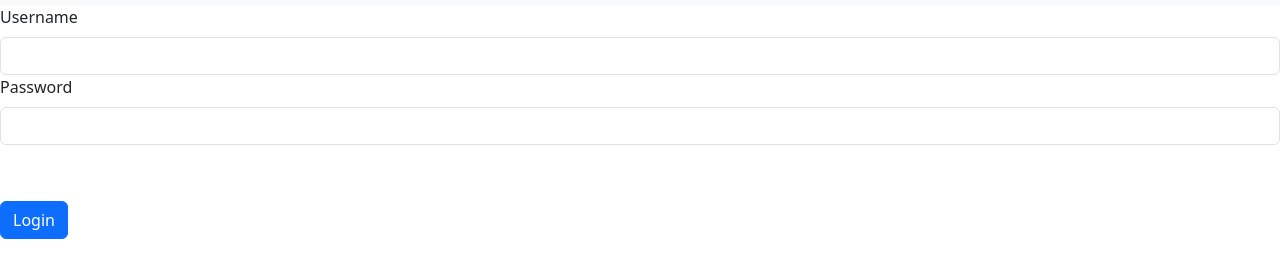
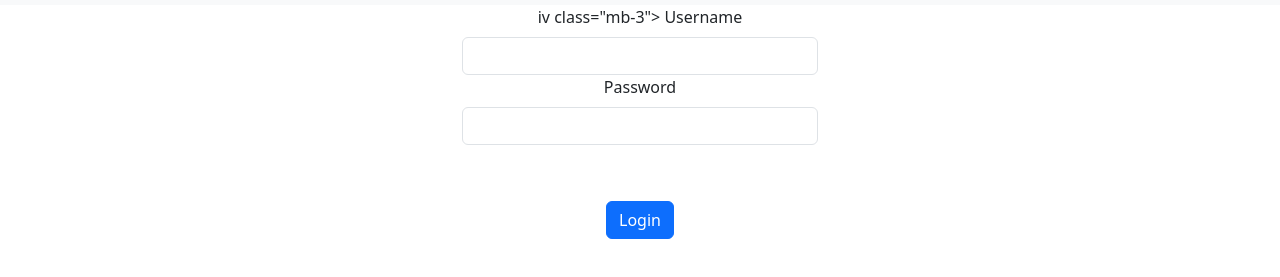
Before and after one commit to PalmieriFabiola/Cacciaaltesoro-, a website: page index.html in a window 1280 px wide. Shown: the part 351-628 px from the top of the page. Drawn offline with nearby package versions, Linux system fonts and the light colour scheme.

Commit message:
Update index.html

```diff
--- a/index.html
+++ b/index.html
@@ -42,8 +42,12 @@
     </div>
   </div>
 </nav>
-    <form>
-  <div class="mb-3">
+    <div class="container text-center">
+  <div class="row">
+    <div class="col">
+    </div>
+    <div class="col">
+      <form>iv class="mb-3">
     <label for="exampleInputUsername1" class="form-label">Username</label>
     <input type="Username" class="form-control" id="exampleInputEmail1" aria-describedby="emailHelp"
   </div>
@@ -53,7 +57,11 @@
   </div>
   <div class="mb-3 form-check">
   </div>
-  <button type="login" class="btn btn-primary">Login</button>
-</form>
+  <button type="login" class="btn btn-primary">Login</button></form>
+    </div>
+    <div class="col">
+    </div>
+  </div>
+</div>
   </body>
 </html>
```
